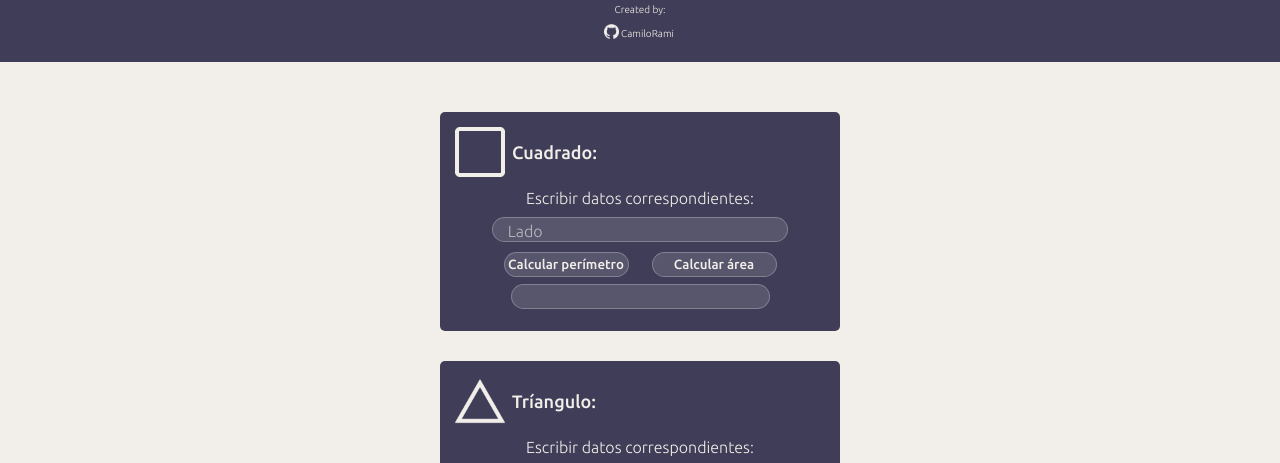
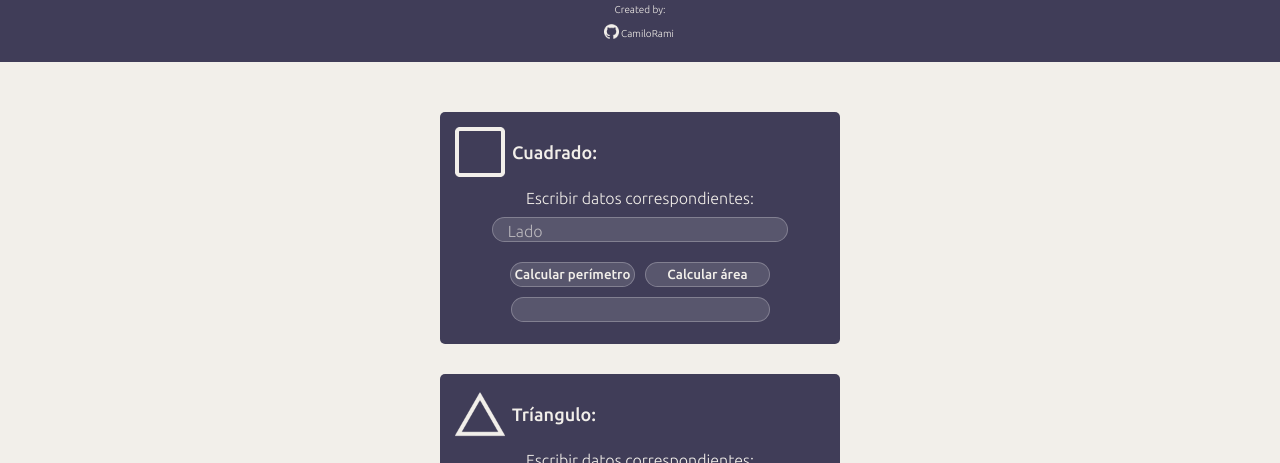
Before and after one commit to CamiloRami/proyecto-basico-javascript, a plain HTML site: page taller1FigurasGeometricas/figuras.html in a window 1280 px wide. Shown: the part 271-734 px from the top of the page. Drawn offline with Linux system fonts and the light colour scheme.

Commit message:
Bug fixing

```diff
--- a/taller1FigurasGeometricas/CSS/figuras.css
+++ b/taller1FigurasGeometricas/CSS/figuras.css
@@ -128,25 +128,27 @@ input[type=number]::-webkit-inner-spin-button, input[type=number]::-webkit-outer
 }
 form div {
     margin: 0 auto;
-    margin-bottom: 7px;
+    margin-bottom: 10px;
     display: flex;
     justify-content: center;
-    width: 80%;
+    width: 100%;
     height: 25px;
     background-color: #ffffff21;
     border-radius: 10rem;
     border: 1px solid #ffffff3f;
+    max-width: 296px;
 }
 form div:hover {
     box-shadow: 0 0.1rem 0.6rem 0 #20212447;
     border-color: #dfe1e500;
 }
 section  .botton-container {
-    justify-content: space-around;
-    margin-top: 10px;
+    justify-content: space-between;
+    margin-top: 20px;
     background: none;
     border-radius: 0;
     border: none;
+    max-width: 260px;
 }
 form .botton-container:hover {
     box-shadow: none;
@@ -172,7 +174,7 @@ section span {
     padding-left: 10px;
     padding-top: 2px;
     display: flex;
-    /* justify-content: center; */
+    justify-content: center;
     align-content: center;
     font-size: 1.6rem;
     font-weight: 300;
```
Also changed, not shown: taller1FigurasGeometricas/CSS/tablet.css (deleted), taller1FigurasGeometricas/CSS/tablet/desktop.css (added).
